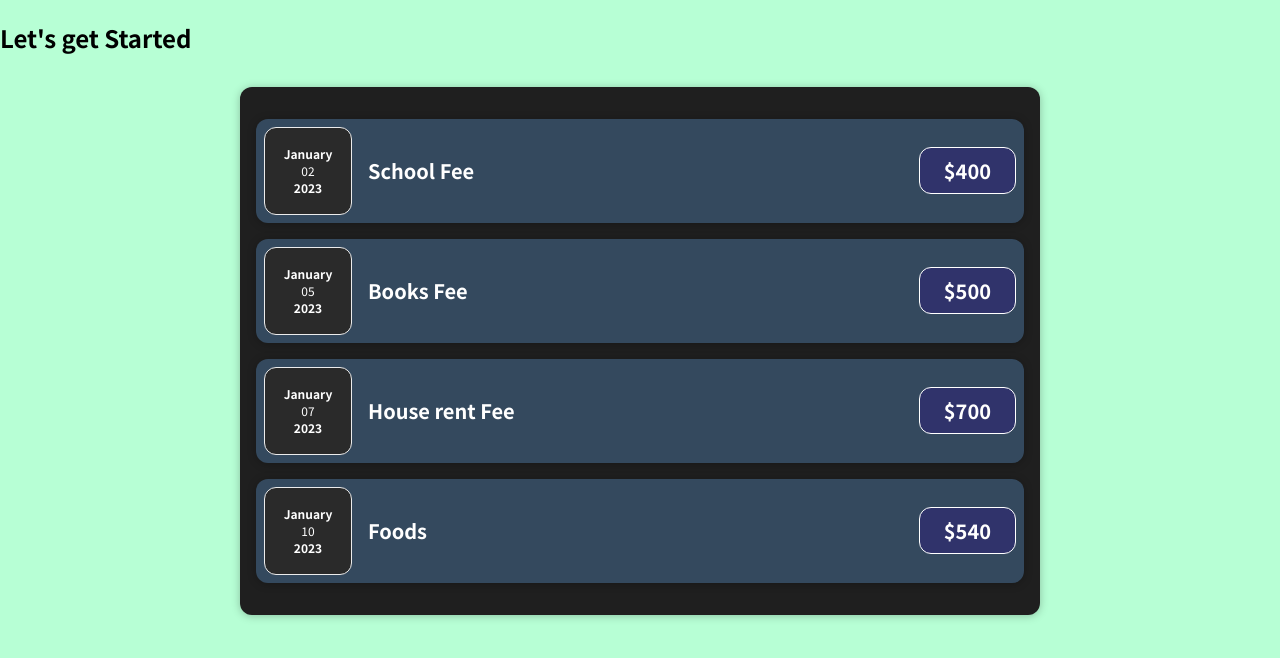
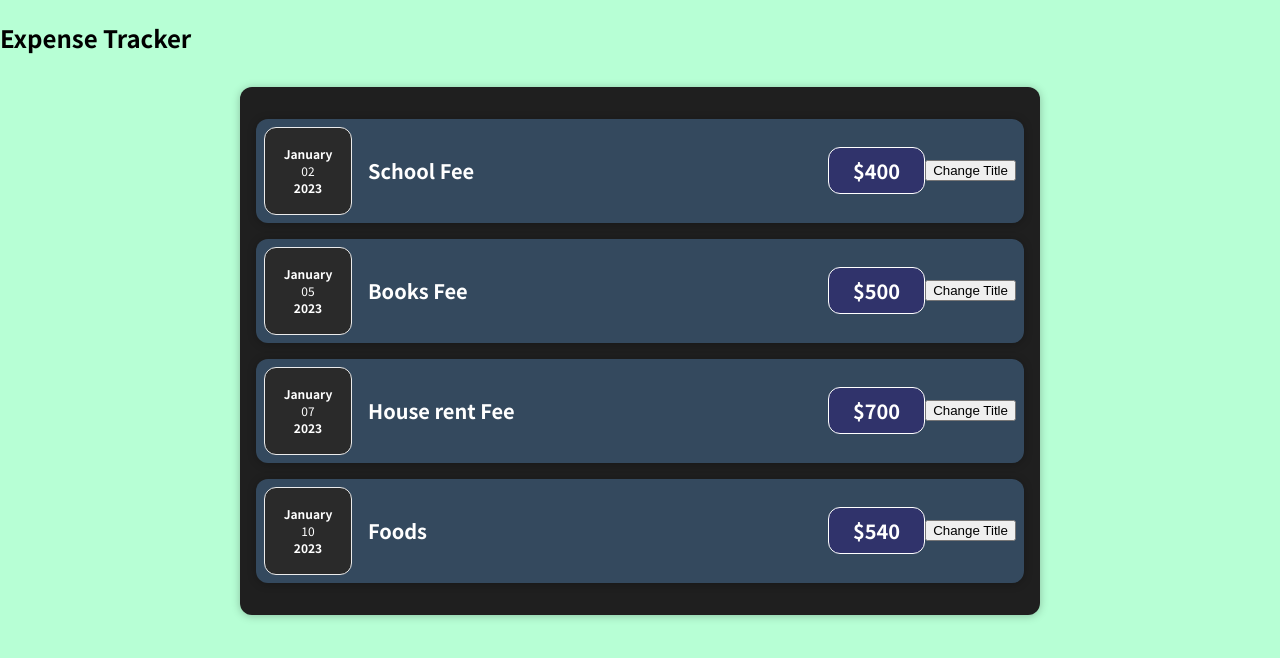
Before and after one commit to Muktar16/ExpenseTracker, a React (Create React App) app: page / in a window 1280 px wide. Shown: the top 658 px of the page. Built offline with nearby package versions, Linux system fonts and the light colour scheme.

Commit message:
state in react

```diff
--- a/src/App.js
+++ b/src/App.js
@@ -32,7 +32,7 @@
 
    return(
     <div>
-        <h2>Let's get Started</h2>
+        <h2>Expense Tracker</h2>
         <Expenses expenses={expenses}></Expenses>
    </div>
    )
--- a/src/components/Expenses/ExpenseItem.js
+++ b/src/components/Expenses/ExpenseItem.js
@@ -1,16 +1,24 @@
 import "./ExpenseItem.css";
-import React from 'react';
+import React, {useState} from 'react';
 import ExpenseDate from "./ExpenseDate";
 import Card from "../UI/Card";
 
 const ExpenseItem = (props)=>{
+
+    const [title, setTitle] = useState(props.title);
+
+    const clickHandler = ()=>{
+        setTitle("New title..")
+    }
+
     return(
         <Card  className="expense-item">
             <ExpenseDate date={props.date }></ExpenseDate>
             <div className="expense-item_description">
-                <h2>{props.title}</h2>
+                <h2>{title}</h2>
                 <div className="expense-item_price">${props.amount}</div>
             </div>
+            <button onClick={clickHandler}>Change Title</button>
         </Card>
     )
 }
```
